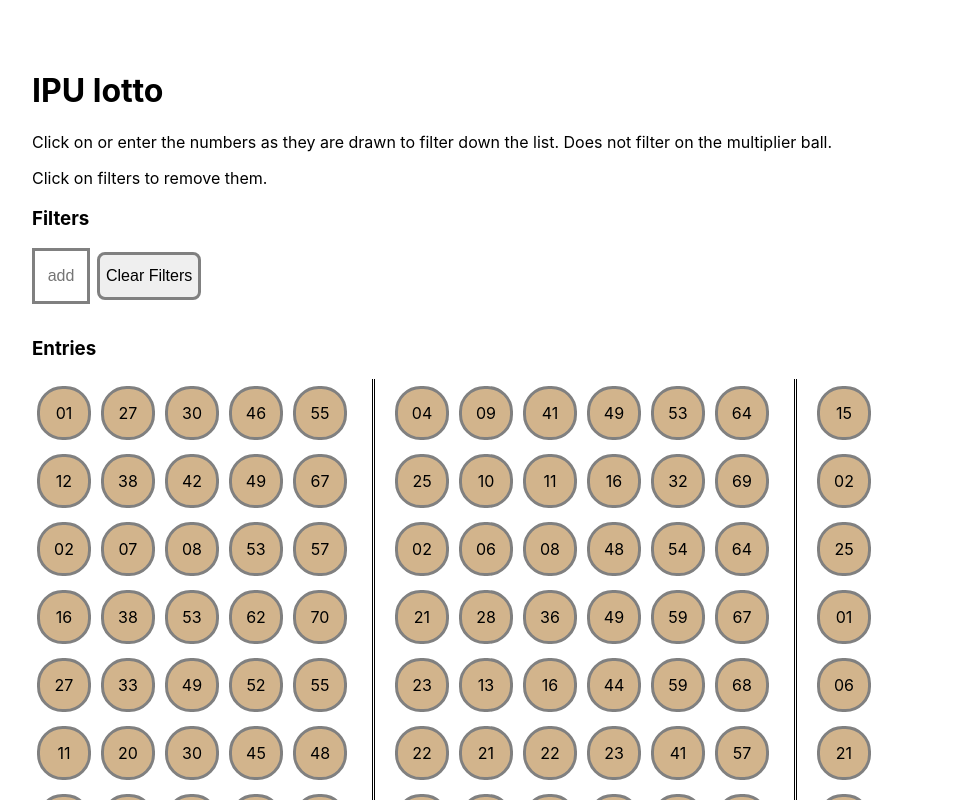
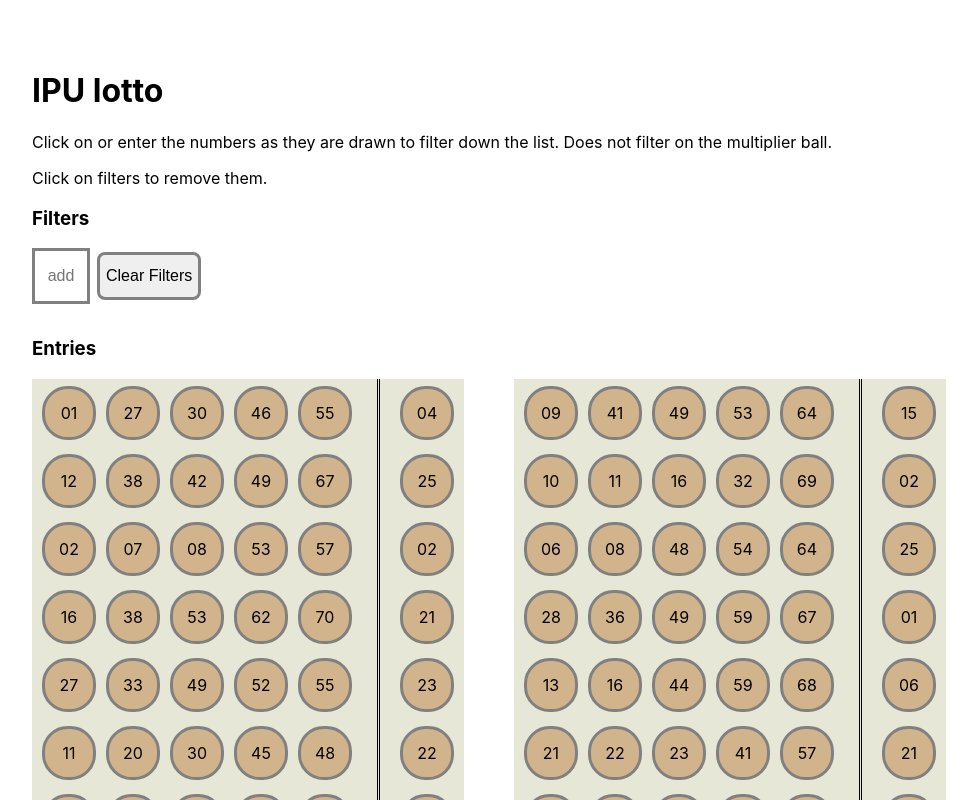
Before and after one commit to pabo/lotto, a React (Create React App) app: page / in a window 1280 px wide. Shown: the top 800 px of the page, without its empty margins (18-995 px from the left). Built offline with nearby package versions, Linux system fonts and the light colour scheme.

Commit message:
styling for wider displays

```diff
--- a/src/App.css
+++ b/src/App.css
@@ -23,6 +23,12 @@ div.number-card {
   display:inline-block;
   text-align: center;
   padding: 7px 5px 7px 5px;
+}
+
+div.entries div.number-cards {
+  padding: 0px 5px 0px 5px;
+  margin-right: 50px;
+  background-color: rgb(230, 231, 214);
 }
 
 div.number {
```
Also changed, not shown: 1 other file (tests, documents, lock files or other folders).
